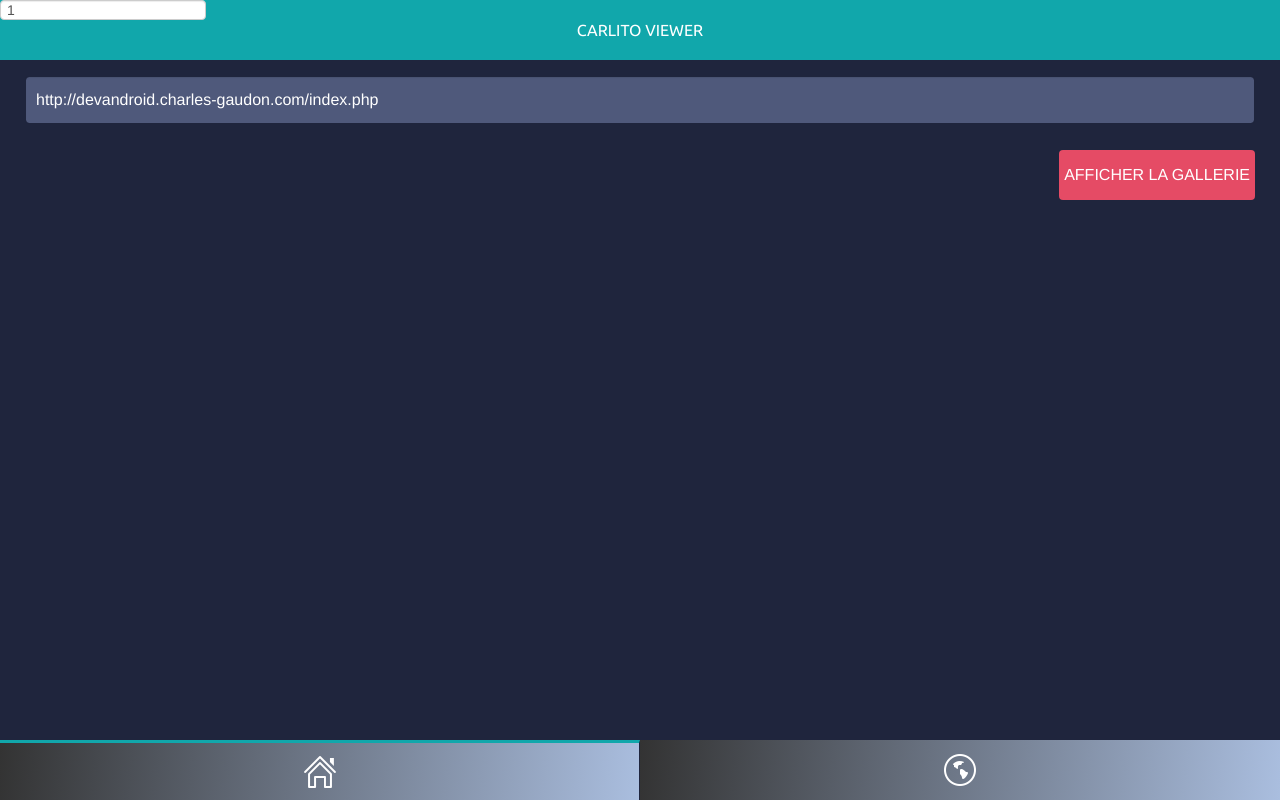
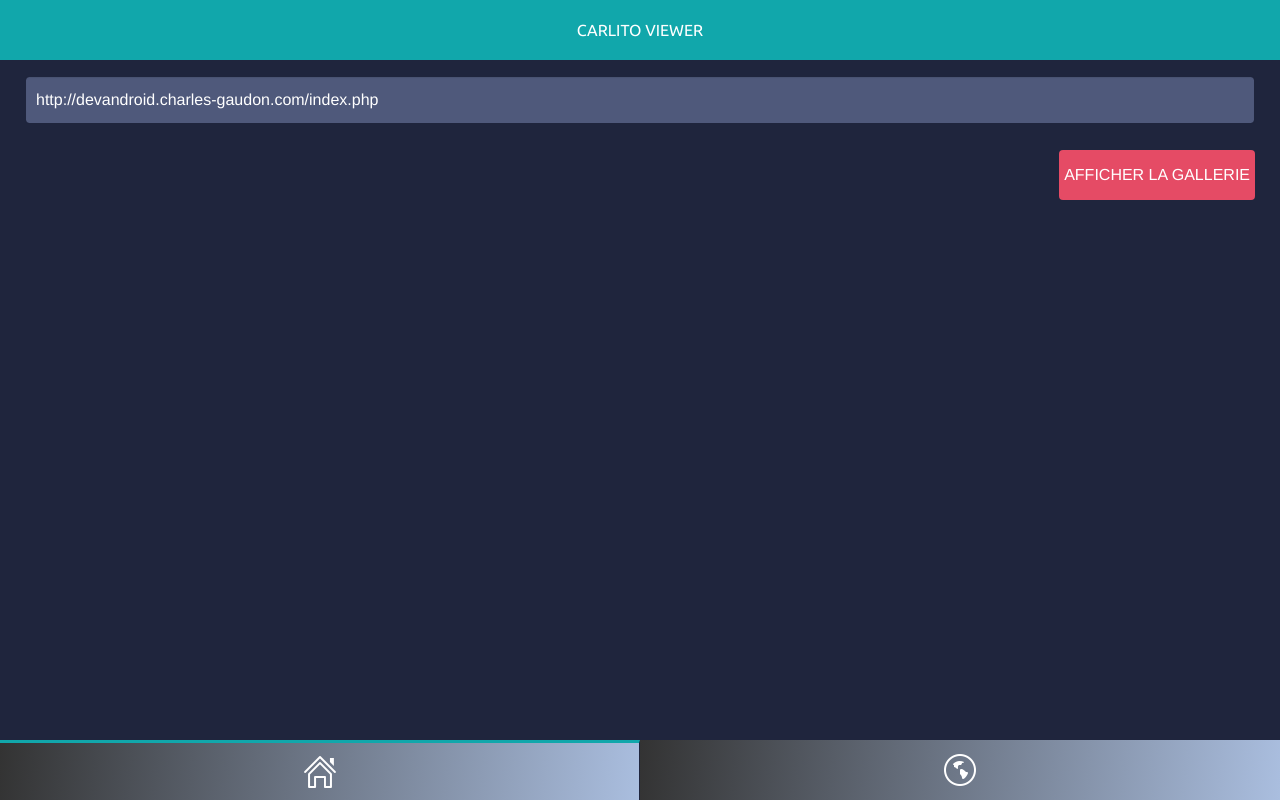
Before and after one commit to CharlesGaudon/CarlitoViewer, a plain HTML site: page main.html at #!/home in a window 1280 px wide. Shown: the top 800 px of the page. Drawn offline with Linux system fonts and the light colour scheme.

Commit message:
plus de champs debug

```diff
--- a/partials/home.html
+++ b/partials/home.html
@@ -20,7 +20,7 @@
 
 	<a class="back" ng-hide="panel==0" ng-click="panel=panel-1;loader=false;"></a>
 	<a class="next" ng-hide="nocontent || panel==2" ng-click="panel=panel+1"></a>
-	<input type="text" id="test_scale" value="{{last_scale}}" style=" display: block;position: absolute;top: -60px; left:80; z-index: 10;">
+	<!--<input type="text" id="test_scale" value="{{last_scale}}" style=" display: block;position: absolute;top: -60px; left:80; z-index: 10;">-->
 
 	<section class="panel right"
         ng-class="{left:panel==2, center:panel==1, right:panel==0}">
```
